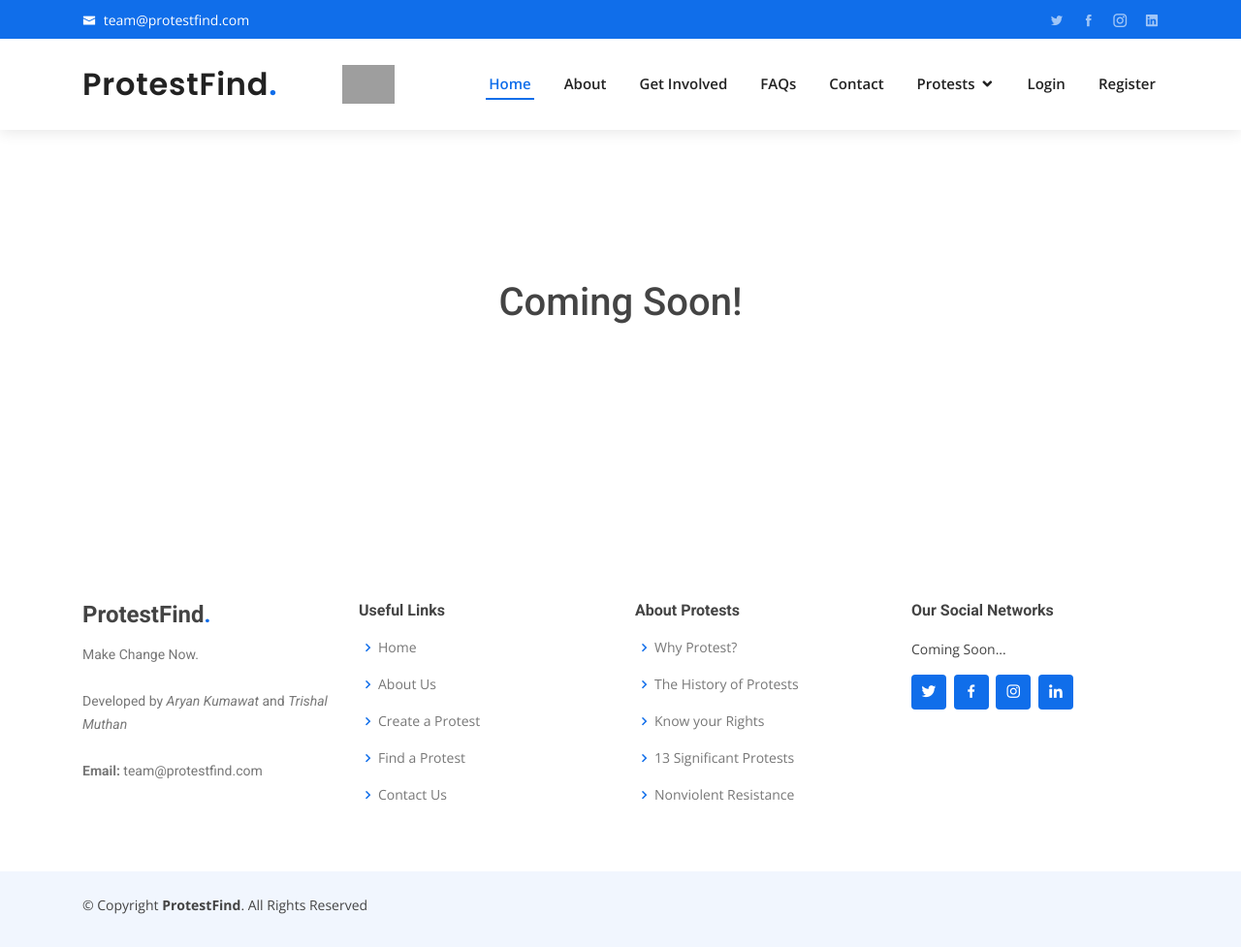
After one commit to aryankix101/rallyconnect, a Flask app: page /comingsoon in a window 1280 px wide. The commit adds this page. Shown: the whole page at 97% size. Run offline with Flask 2, Linux system fonts and the light colour scheme; some libraries are stand-ins or nearby versions; grey boxes are pictures that could not be loaded.

Commit message:
Minor updates

```diff
--- a/protestfind/routes.py
+++ b/protestfind/routes.py
@@ -162,3 +162,7 @@ def like_action(post_id, action):
         current_user.unlike_post(post)
         db.session.commit()
     return redirect(request.referrer)
+
+@app.route('/comingsoon')
+def comingsoon():
+    return render_template("comingsoon.html")
--- /dev/null
+++ b/protestfind/templates/comingsoon.html
@@ -0,0 +1,6 @@
+{% extends "layout.html" %}
+{% block content %}
+<br><br><br><br><br><br><br><br><br><br><br><br>
+<h1 style="text-align:center;">Coming Soon!</h1>
+<br><br><br><br><br><br><br><br><br>
+{% endblock content %}
--- a/protestfind/templates/layout.html
+++ b/protestfind/templates/layout.html
@@ -34,10 +34,10 @@
         <i class="icofont-envelope"></i> <a href="mailto:protestfind@gmail.com">team@protestfind.com</a>
       </div>
       <div class="social-links">
-        <a href="#" class="twitter"><i class="icofont-twitter"></i></a>
-        <a href="#" class="facebook"><i class="icofont-facebook"></i></a>
-        <a href="#" class="instagram"><i class="icofont-instagram"></i></a>
-        <a href="#" class="linkedin"><i class="icofont-linkedin"></i></i></a>
+        <a href="{{ url_for('comingsoon') }}" class="twitter"><i class="icofont-twitter"></i></a>
+        <a href="{{ url_for('comingsoon') }}" class="facebook"><i class="icofont-facebook"></i></a>
+        <a href="{{ url_for('comingsoon') }}" class="instagram"><i class="icofont-instagram"></i></a>
+        <a href="#{{ url_for('comingsoon') }}" class="linkedin"><i class="icofont-linkedin"></i></i></a>
       </div>
     </div>
   </div>
@@ -137,10 +137,10 @@
             <h4>Our Social Networks</h4>
             <p>Coming Soon...</p>
             <div class="social-links mt-3">
-              <a href="#" class="twitter"><i class="bx bxl-twitter"></i></a>
-              <a href="#" class="facebook"><i class="bx bxl-facebook"></i></a>
-              <a href="#" class="instagram"><i class="bx bxl-instagram"></i></a>
-              <a href="#" class="linkedin"><i class="bx bxl-linkedin"></i></a>
+              <a href="{{ url_for('comingsoon') }}" class="twitter"><i class="bx bxl-twitter"></i></a>
+              <a href="{{ url_for('comingsoon') }}" class="facebook"><i class="bx bxl-facebook"></i></a>
+              <a href="{{ url_for('comingsoon') }}" class="instagram"><i class="bx bxl-instagram"></i></a>
+              <a href="{{ url_for('comingsoon') }}" class="linkedin"><i class="bx bxl-linkedin"></i></a>
             </div>
           </div>
 
--- a/protestfind/templates/login.html
+++ b/protestfind/templates/login.html
@@ -31,6 +31,7 @@
                     {{ form.submit(class="btn btn-lg btn-primary btn-block") }}
                     <hr class="my-4">
                     <a href="{{ url_for('register') }}">Need an Account? Register Here!</button>
+                    <br>
                     <a id="fixedbutton" href="{{url_for('home')}}" style="color:black"><strong>Back</strong></button>
                 </form>
                 </div>
```
Also changed, not shown: protestfind/templates/home.html (+18 -8 lines), protestfind/templates/layout2.html (+4 -4 lines).
